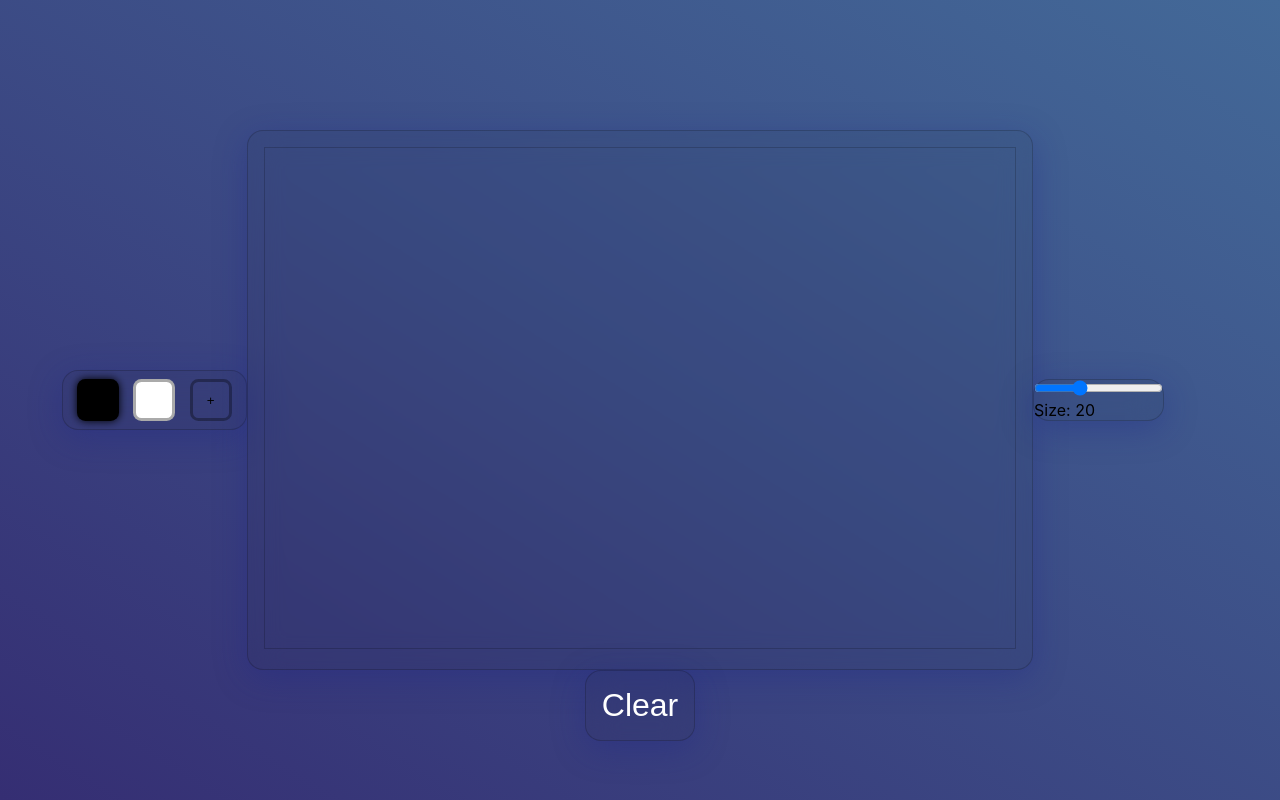
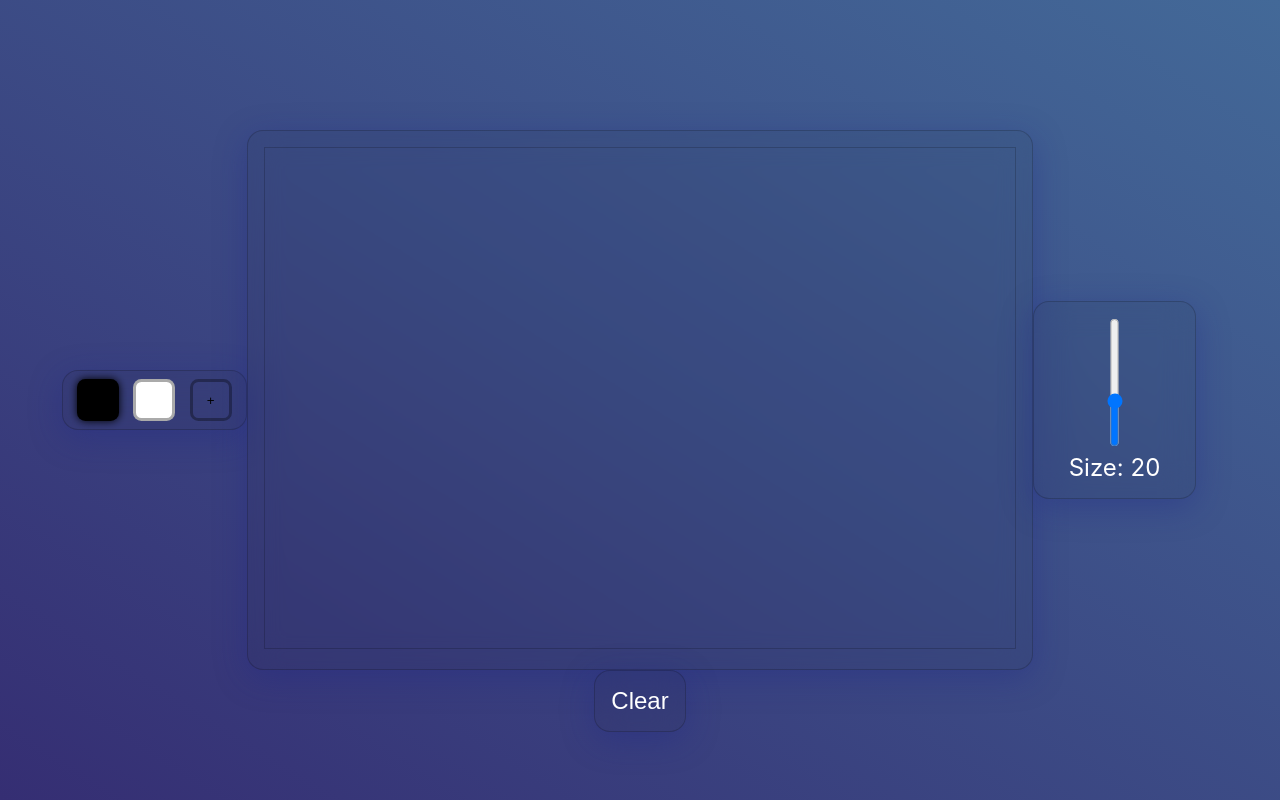
Before and after one commit to JGQH/Drawing-Devjam, a React (Vite) app: page / in a window 1280 px wide. Built offline with nearby package versions, Linux system fonts and the light colour scheme.

Commit message:
Modifies size control
Slider is now vertical
Font color is now white for better visibility

```diff
--- a/src/components/ActionPanel/ActionPanel.module.scss
+++ b/src/components/ActionPanel/ActionPanel.module.scss
@@ -6,6 +6,6 @@
     cursor: pointer;
     color: white;
     padding: 1rem;
-    font-size: 2rem;
+    font-size: 1.5rem;
   }
 }
--- /dev/null
+++ b/src/components/SizeControl/SizeControl.module.scss
@@ -0,0 +1,10 @@
+.container {
+  padding: 1rem;
+  text-align: center;
+  font-size: 1.5rem;
+
+  input {
+    aspect-ratio: 1;
+    transform: rotate(-90deg);
+  }
+}
--- a/src/components/SizeControl/SizeControl.tsx
+++ b/src/components/SizeControl/SizeControl.tsx
@@ -1,13 +1,15 @@
 import React from 'react'
 import useDrawingContext from '@Hooks/useDrawingContext'
+import styles from './SizeControl.module.scss'
 
 export default function SizeControl() {
+  const className = ['sizecontrol-component', 'drawing-component', styles.container].join(' ')
   const { size, setSize } = useDrawingContext()
 
   return (
-    <div className='sizecontrol-component drawing-component'>
+    <div {...{ className }}>
       <input type='range' min='5' max='50' defaultValue='20' onChange={e => setSize(+e.target.value)} />
-      <div>Size: {size}</div>
+      <p>Size: {size}</p>
     </div>
   )
 }
--- a/src/index.scss
+++ b/src/index.scss
@@ -5,6 +5,7 @@
 }
 
 body {
+  color: white;
   font-family: -apple-system, BlinkMacSystemFont, 'Segoe UI', 'Roboto', 'Oxygen',
     'Ubuntu', 'Cantarell', 'Fira Sans', 'Droid Sans', 'Helvetica Neue',
     sans-serif;
```
Also changed, not shown: 1 other file (tests, documents, lock files or other folders).
